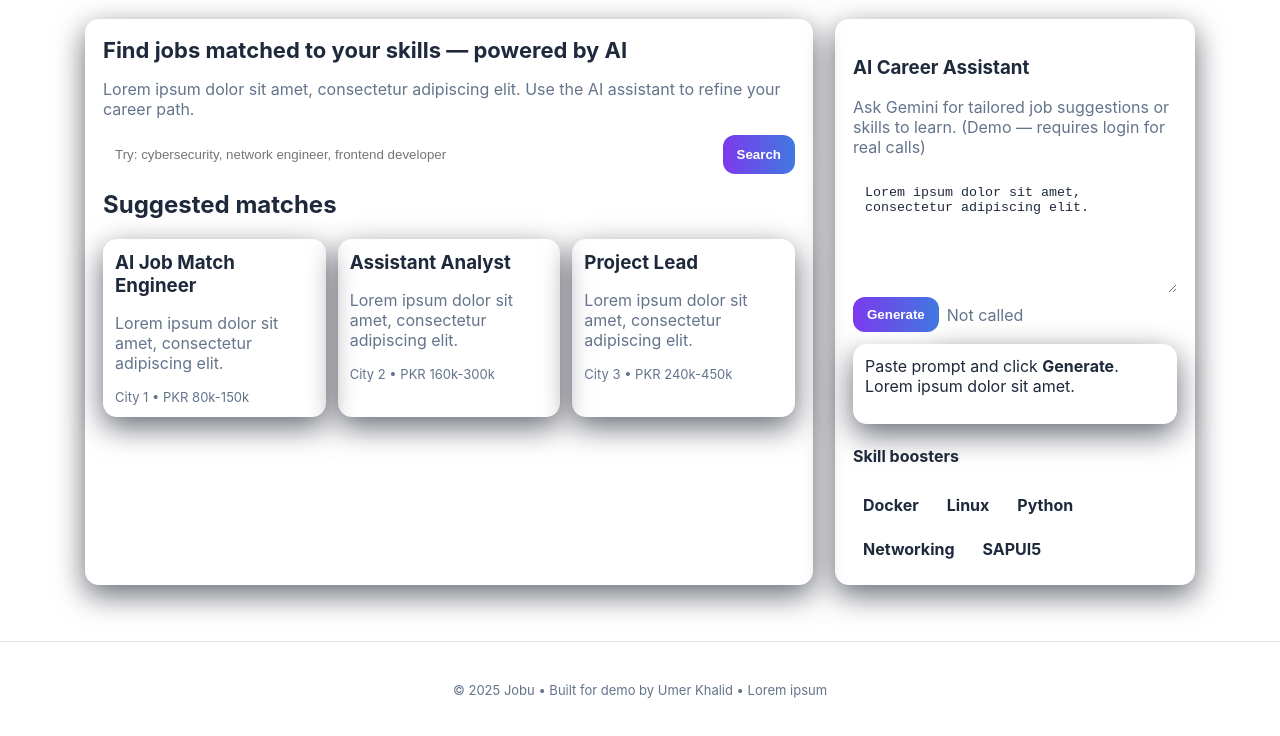
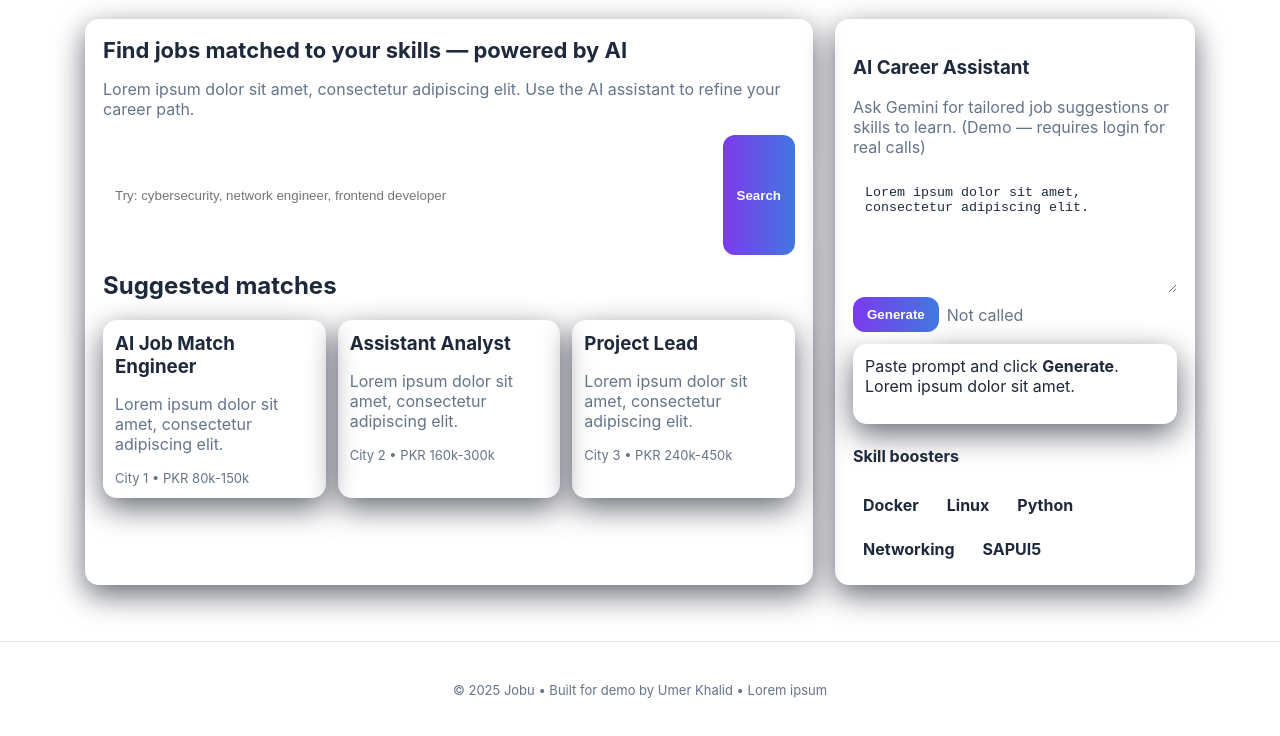
Before and after one commit to Umer-1911/Job_AI, a plain HTML site: page index.html in a window 1280 px wide. Shown: the part 82-818 px from the top of the page. Drawn offline with Linux system fonts and the light colour scheme; no server answers.

Commit message:
Update index.html
Update index.html

```diff
--- a/index.html
+++ b/index.html
@@ -31,7 +31,7 @@
       <p class="muted">Lorem ipsum dolor sit amet, consectetur adipiscing elit. Use the AI assistant to refine your career path.</p>
 
       <div class="search-row">
-        <input id="q" class="input" placeholder="Try: cybersecurity, network engineer, frontend developer" />
+        <input id="q" class="textarea" placeholder="Try: cybersecurity, network engineer, frontend developer" />
         <button id="searchBtn" class="btn btn-gradient">Search</button>
       </div>
 
```
